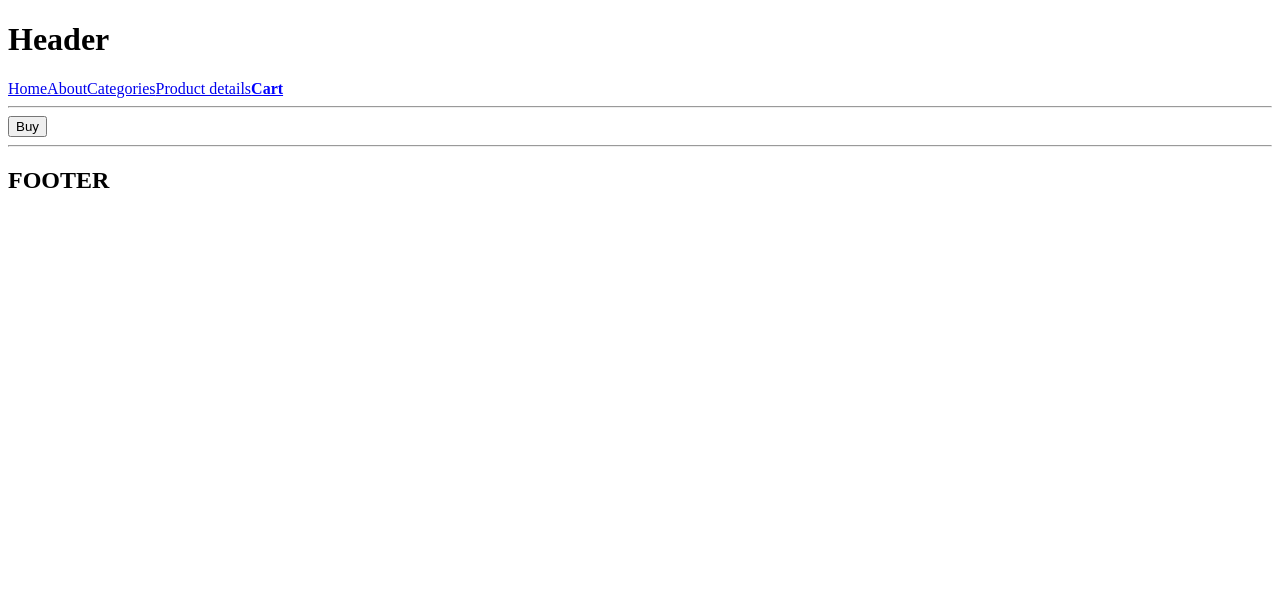
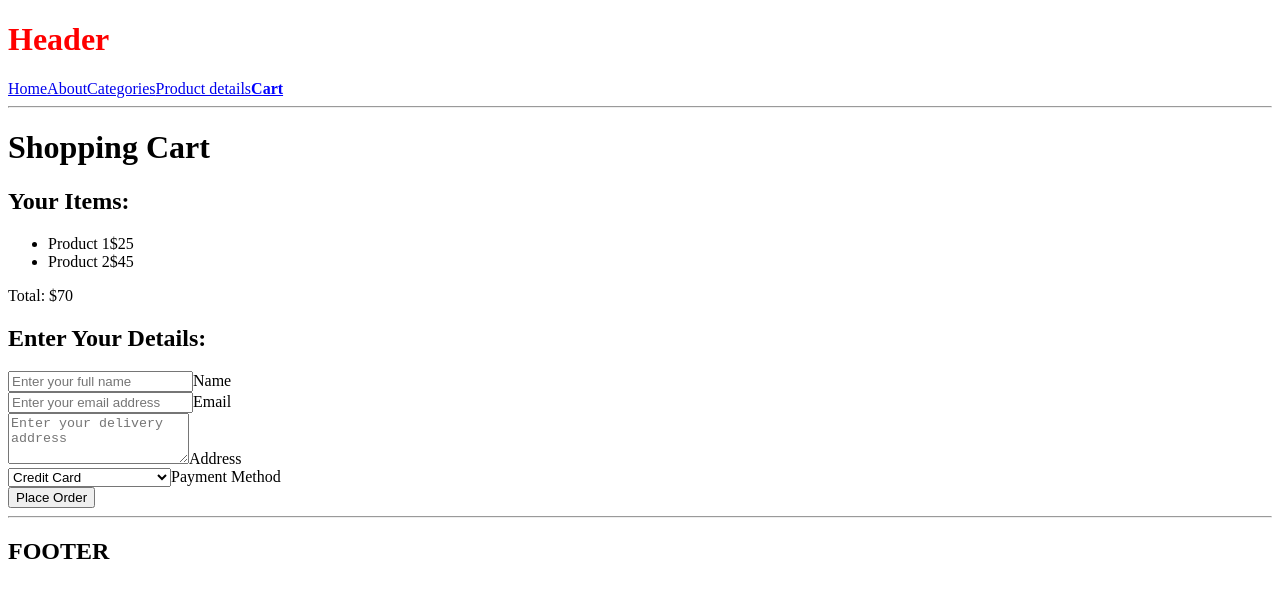
Before and after one commit to Maxdeoro/webShopReactRouter, a React (Vite) app: page /cart in a window 1280 px wide. Shown: the top 598 px of the page. Built offline with nearby package versions, Linux system fonts and the light colour scheme.

Commit message:
css module for header

```diff
--- a/src/components/Header.jsx
+++ b/src/components/Header.jsx
@@ -1,9 +1,10 @@
 import { NavLink } from "react-router-dom";
+import styles from './Header.module.css';
 
 function Header() {
     return (
         <>
-            <h1>Header</h1>
+            <h1 className={styles.header}>Header</h1>
             <NavLink to='/'>Home</NavLink>
             <NavLink to='/about'>About</NavLink>
             <NavLink to='/categories'>Categories</NavLink>
--- /dev/null
+++ b/src/components/Header.module.css
@@ -0,0 +1,3 @@
+.header {
+    color: red;
+}
--- a/src/pages/About.jsx
+++ b/src/pages/About.jsx
@@ -1,9 +1,77 @@
+/* eslint-disable react/no-unescaped-entities */
+
 function About() {
-    return (
-        <div>
-            ABOUT
-        </div>
-    )
+  return (
+    <div>
+      {/* Заголовки */}
+      <h1>About Our E-commerce Platform</h1>
+      <h2>Our Vision</h2>
+      <h3>How We Started</h3>
+      <h4>Key Milestones</h4>
+      <h5>Smaller Heading Example</h5>
+      <h6>Even Smaller Heading Example</h6>
+
+      {/* Абзацы */}
+      <p>
+        Welcome to our e-commerce platform! We are dedicated to providing the best online shopping
+        experience. With a wide range of products, competitive pricing, and exceptional customer
+        service, we strive to make your shopping journey as seamless as possible.
+      </p>
+      <p>
+        Our mission is to connect customers with products they love, from trusted sellers around the
+        world. Whether you're looking for the latest gadgets, fashion, or home essentials, we've got
+        you covered.
+      </p>
+
+      {/* Списки */}
+      <h2>Why Choose Us?</h2>
+      <ul>
+        <li>Wide variety of products</li>
+        <li>Competitive prices</li>
+        <li>Fast and reliable shipping</li>
+        <li>Excellent customer support</li>
+      </ul>
+
+      <h3>Our Key Features:</h3>
+      <ol>
+        <li>User-friendly interface</li>
+        <li>Secure payment options</li>
+        <li>Real-time order tracking</li>
+      </ol>
+
+      {/* Блок цитат */}
+      <blockquote>
+        "E-commerce is not the cherry on the cake, it's the new cake." — Jean-Paul Ago
+      </blockquote>
+
+      {/* Кодовые блоки */}
+      <h3>Example Code Block</h3>
+      <pre>
+        <code>
+          {`function Shop() {
+  return (
+    <div>
+      <h1>Welcome to the Shop</h1>
+      <p>Find your favorite products here.</p>
+    </div>
+  );
+}`}
+        </code>
+      </pre>
+
+      {/* Ссылки */}
+      <h3>Learn More</h3>
+      <p>
+        Check out our <a href="https://www.example.com">official website</a> for more information
+        about our services.
+      </p>
+
+      {/* Изображения */}
+      <h3>Our Happy Customers</h3>
+      <img src="https://via.placeholder.com/400x200" alt="Happy customers" />
+      <p>Join thousands of happy customers who trust us with their shopping needs.</p>
+    </div>
+  );
 }
 
 export default About;
--- a/src/pages/Cart.jsx
+++ b/src/pages/Cart.jsx
@@ -1,17 +1,74 @@
-import { useNavigate } from "react-router-dom";
+function Cart() {
+  const handleSubmit = (e) => {
+    e.preventDefault();
+    alert("Form submitted!");
+  };
 
-function Cart() {
+  return (
+    <div>
+      <h1>Shopping Cart</h1>
 
-    const navigate = useNavigate();
+      {/* Список товаров */}
+      <div>
+        <h2>Your Items:</h2>
+        <ul>
+          <li>
+            <span>Product 1</span>
+            <span>$25</span>
+          </li>
+          <li>
+            <span>Product 2</span>
+            <span>$45</span>
+          </li>
+        </ul>
+        <p>Total: $70</p>
+      </div>
 
-    return (
+      {/* Форма */}
+      <form onSubmit={handleSubmit}>
+        <h2>Enter Your Details:</h2>
+
+        {/* Поле Name */}
         <div>
-            {/* <Link to='/thanks'>
-                <button>Buy</button>
-            </Link> */}
-            <button onClick={() => navigate('/thanks')}>Buy</button>
+          <input id="name" type="text" placeholder="Enter your full name" required />
+          <label htmlFor="name">Name</label>
         </div>
-    )
-};
+
+        {/* Поле Email */}
+        <div>
+          <input id="email" type="email" placeholder="Enter your email address" required />
+          <label htmlFor="email">Email</label>
+        </div>
+
+        {/* Поле Address */}
+        <div>
+          <textarea
+            id="address"
+            placeholder="Enter your delivery address"
+            rows="3"
+            required
+          ></textarea>
+          <label htmlFor="address">Address</label>
+        </div>
+
+        {/* Поле Payment */}
+        <div>
+          <select id="payment" required>
+            <option value="" disabled>
+              Select payment method
+            </option>
+            <option value="creditCard">Credit Card</option>
+            <option value="paypal">PayPal</option>
+            <option value="cash">Cash on Delivery</option>
+          </select>
+          <label htmlFor="payment">Payment Method</label>
+        </div>
+
+        {/* Кнопка Submit */}
+        <button type="submit">Place Order</button>
+      </form>
+    </div>
+  );
+}
 
 export default Cart;
```
